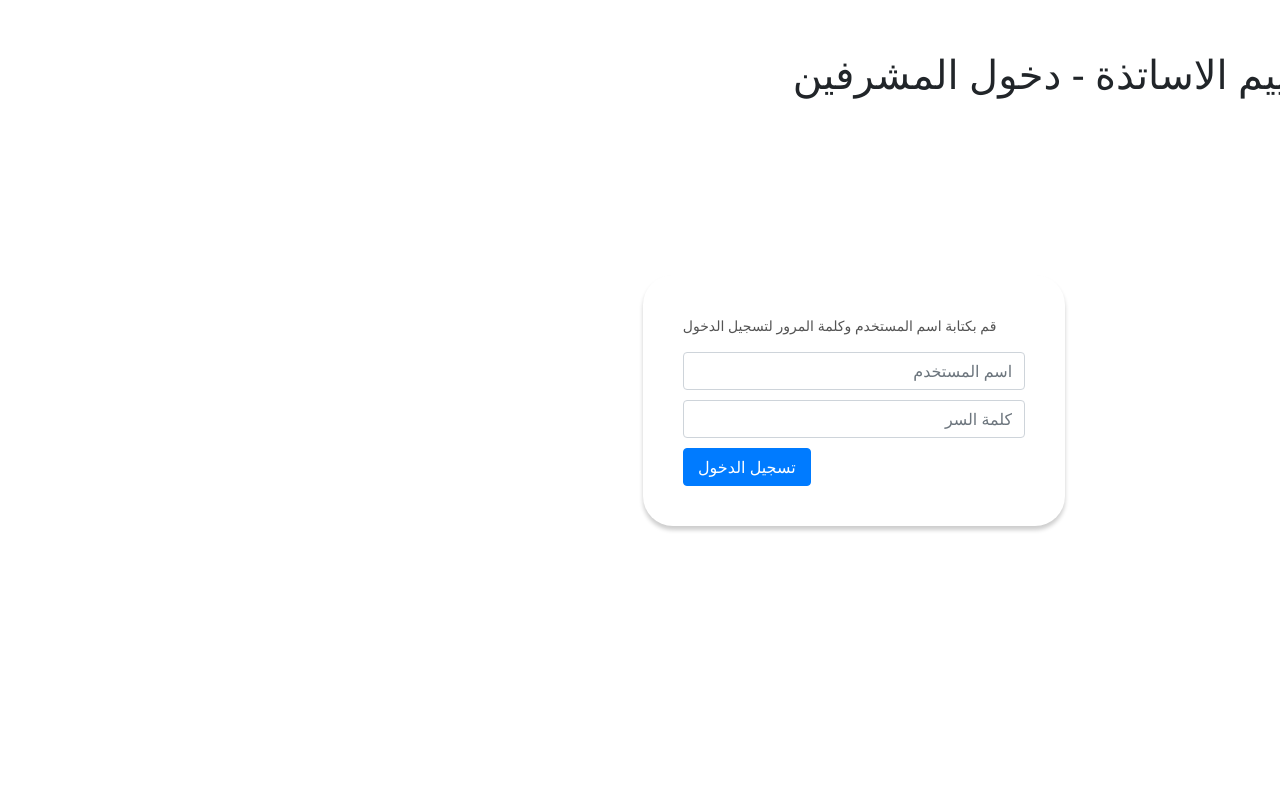
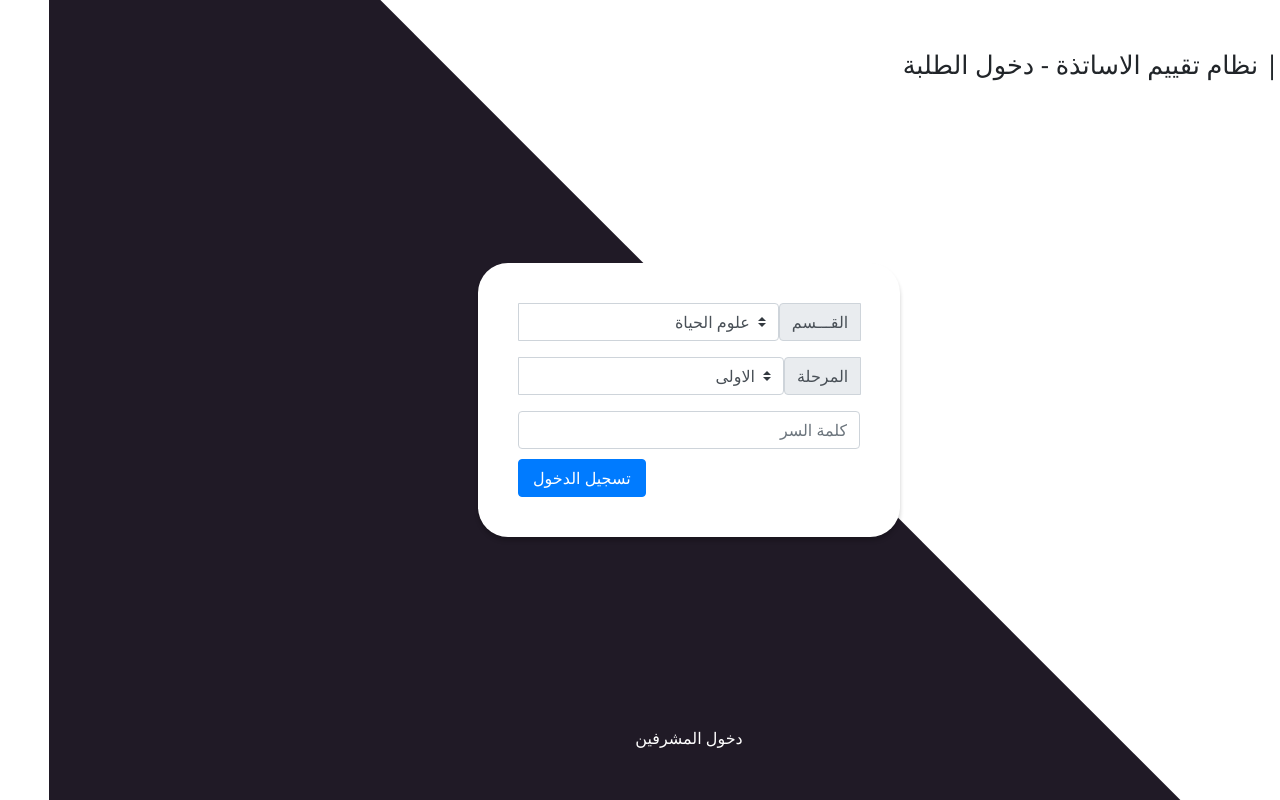
Before and after one commit to Teeba97/EvaluationOfProfessors, an Angular app: page / in a window 1280 px wide. Built offline with nearby package versions, Linux system fonts and the light colour scheme.

Commit message:
Login Page Changed

```diff
--- a/src/app/admin/admin.component.css
+++ b/src/app/admin/admin.component.css
@@ -4,6 +4,25 @@ body {
 
 * {
     font-family: 'Segoe UI';
+}
+
+.bg-continer {
+    width: 100vw;
+    height: 100vh;
+    max-width: 100vw;
+    max-height: 100vh;
+    position: absolute;
+    overflow: hidden;
+    z-index: -1;
+}
+
+.bac-color {
+    width: 200vw;
+    content: "";
+    min-height: 100%;
+    background-color: #201A26;
+    height: 200vh;
+    transform: rotate(45deg);
 }
 
 /* main continer */
@@ -30,6 +49,7 @@ body {
 
 .continer .page-title h1 {
     text-align: right;
+    font-size: 2vw;
 }
 
 /* form continer */
@@ -38,6 +58,7 @@ p {
     color: #545454;
     font-size: 14px;
 }
+
 .form-continer {
     box-shadow: 0 4px 4px 0 rgba(0, 0, 0, 0.2);
     border-color: rgb(48, 129, 129);
@@ -69,10 +90,3 @@ img {
     transform: rotate(-10deg);
     width: 125%
 }
-
-/* footer */
-
-.continer .footer {
-    position: absolute;
-    bottom: 50px;
-}
--- a/src/app/admin/admin.component.html
+++ b/src/app/admin/admin.component.html
@@ -1,41 +1,37 @@
+<div class="bg-continer">
+  <div class="bac-color">
+    <table height="100%">
+      <td><div class="PageLine2V">&nbsp;</div></td>
+    </table>
+  </div>
+</div>
+
 <div class="continer" dir="rtl">
 
-
+  <!-- title of page -->
   <div class="page-title">
     <h1>| نظام تقييم الاساتذة - دخول المشرفين</h1>
-
   </div>
 
 
-
+  <!-- form of content  -->
   <div class="form-continer">
 
-    <p>
-      قم بكتابة اسم المستخدم وكلمة المرور لتسجيل الدخول
-    </p>
+    <p> قم بكتابة اسم المستخدم وكلمة المرور لتسجيل الدخول </p>
+
     <form class="ui form ">
 
-
       <div class="item">
-
         <input class="form-control" type="text" placeholder="اسم المستخدم">
-
       </div>
 
       <div class="item">
-
         <input class="form-control" type="password" placeholder="كلمة السر">
-
       </div>
 
-
-
       <div class="bt-item">
-
         <button class="btn btn-primary pull-left">تسجيل الدخول</button>
-
       </div>
-
 
     </form>
   </div>
--- a/src/app/app.component.html
+++ b/src/app/app.component.html
@@ -1,2 +1,2 @@
 
-<app-admin></app-admin>
+<app-login></app-login>
--- a/src/app/login/login.component.css
+++ b/src/app/login/login.component.css
@@ -5,6 +5,25 @@
 body{
     overflow: hidden;
     max-width: 100vw;
+}
+
+.bg-continer {
+    width: 100vw;
+    height: 100vh;
+    max-width: 100vw;
+    max-height: 100vh;
+    position: absolute;
+    overflow: hidden;
+    z-index: -1;
+}
+
+.bac-color {
+    width: 200vw;
+    content: "";
+    min-height: 100%;
+    background-color: #201A26;
+    height: 200vh;
+    transform: rotate(45deg);
 }
 
 /* main continer */
@@ -22,7 +41,6 @@ body{
 
 /* Title */
 .continer .page-title{
-    /* color: aliceblue; */
     position: absolute;
     right: 50px;
     top: 50px;
@@ -31,6 +49,7 @@ body{
 
  .continer .page-title h1{
     text-align: right;
+    font-size: 2vw;
 }
 
 /* form continer */
@@ -68,7 +87,10 @@ img {
 
 }
 /* footer */
-.continer .footer{
+.footer{
+    width: 100%;
     position: absolute;
     bottom: 50px;
+    text-align: center;
+    color: #FFFFFF;
 }
--- a/src/app/login/login.component.html
+++ b/src/app/login/login.component.html
@@ -1,3 +1,12 @@
+<div class="bg-continer">
+  <div class="bac-color">
+    <table height="100%">
+      <td>
+        <div class="PageLine2V">&nbsp;</div>
+      </td>
+    </table>
+  </div>
+</div>
 
 <div class="continer" dir="rtl">
 
@@ -46,20 +55,20 @@
       </div>
 
       <div class="item">
-        <input class="form-control" type="text" placeholder="كلمة السر">
+        <input class="form-control" type="password" placeholder="كلمة السر">
       </div>
 
       <div class="bt-item">
-        <button class="btn btn-primary pull-left" >تسجيل الدخول</button>
+        <button class="btn btn-primary pull-left">تسجيل الدخول</button>
       </div>
+
 
     </form>
 
   </div>
 
-  <!-- footer  -->
-  <div class="footer">
-    <a>دخول المشرفين</a>
-  </div>
-
 </div>
+<!-- footer  -->
+<div class="footer">
+  <a>دخول المشرفين</a>
+</div>
--- a/src/index.html
+++ b/src/index.html
@@ -2,7 +2,7 @@
 <html lang="en">
 <head>
   <meta charset="utf-8">
-  <title>Evaluation</title>
+  <title>Evaluation Of Professors</title>
   <base href="/">
 
   <meta name="viewport" content="width=device-width, initial-scale=1">
```
